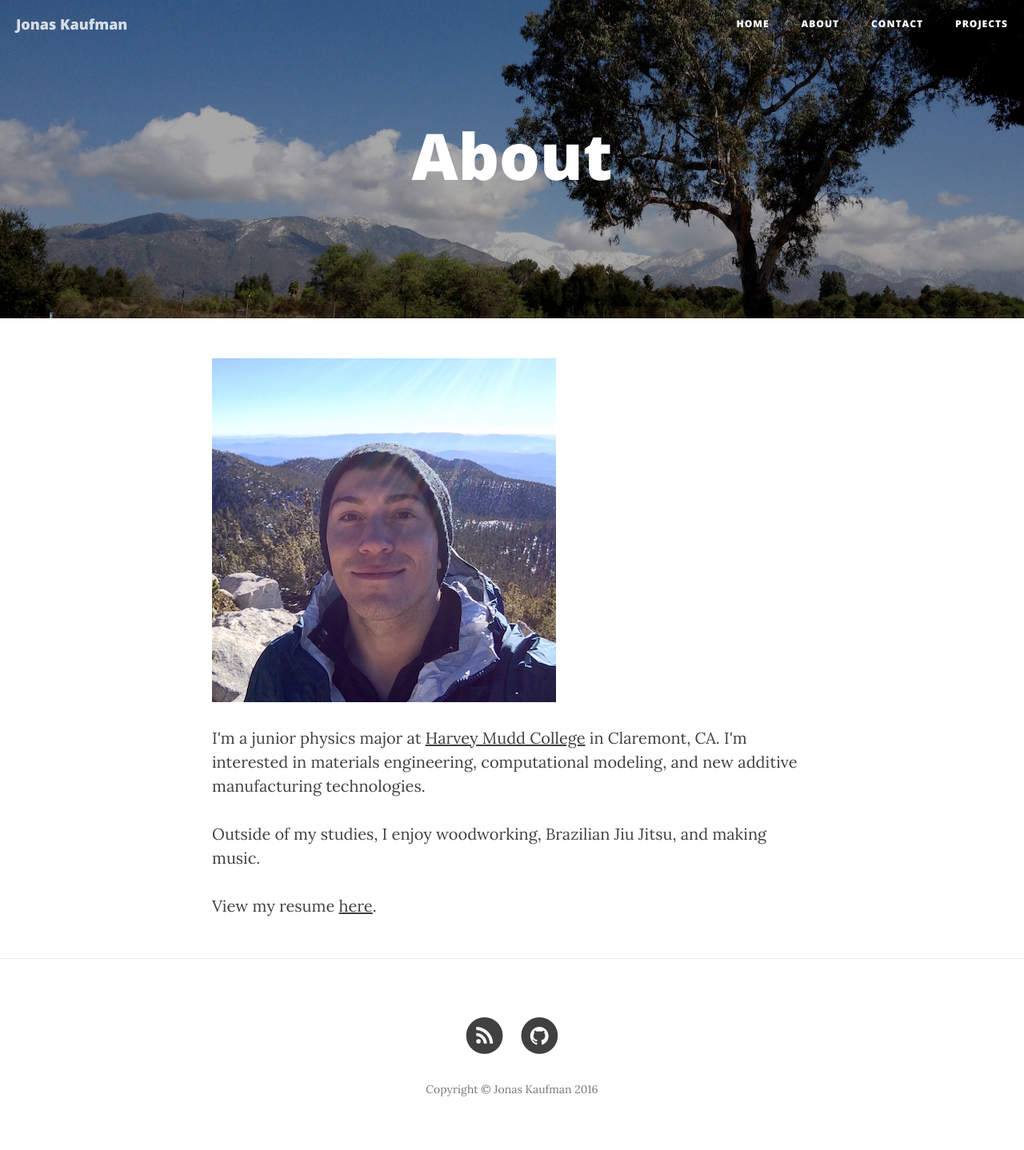
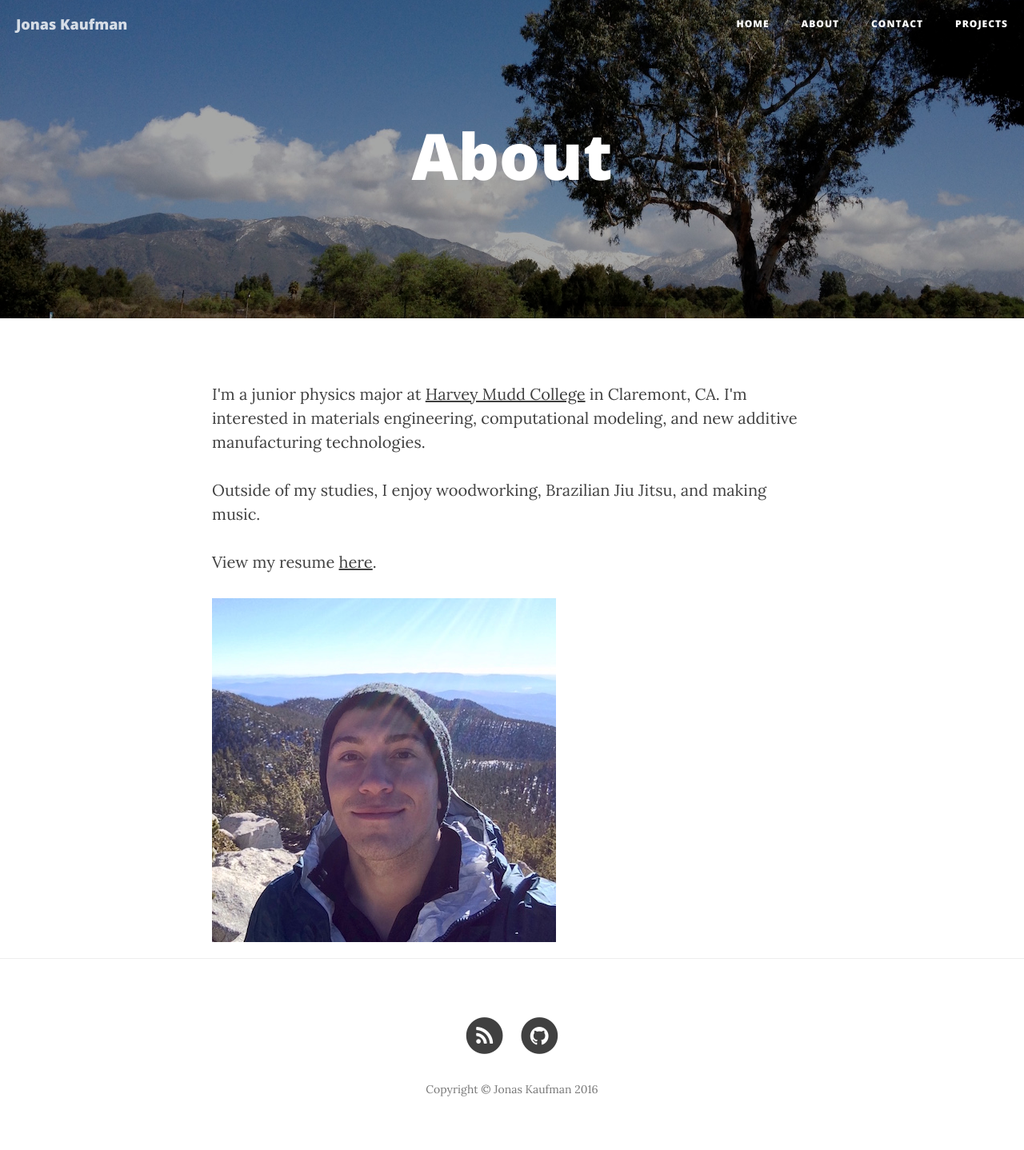
Before and after one commit to jonaskaufman/jonaskaufman.github.io, a Jekyll site: the page built from about.html, in a window 1280 px wide. Shown: the whole page at 80% size. Built offline with Jekyll 4.4.1, drawn with Linux system fonts in a browser that asks for light colours; nearby versions of some CDN libraries.

Commit message:
pic moved down

```diff
--- a/about.html
+++ b/about.html
@@ -5,7 +5,6 @@ description: "Who I am."
 header-img: "img/about-bg.jpg"
 ---
 
-<img src="{{ site.basename }}/img/me.jpg" alt="Me">
 
 <p>
 I'm a junior physics major at <a href="http://hmc.edu/">Harvey Mudd College</a> in Claremont, CA. I'm interested in materials engineering, computational modeling, and new additive manufacturing technologies.
@@ -16,3 +15,5 @@ Outside of my studies, I enjoy woodworking, Brazilian Jiu Jitsu, and making musi
 </p>
 
 <p>View my resume <a href="{{ site.basename }}/resources/jlk_resume.pdf">here</a>.</p>
+
+<img src="{{ site.basename }}/img/me.jpg" alt="Me">
```
